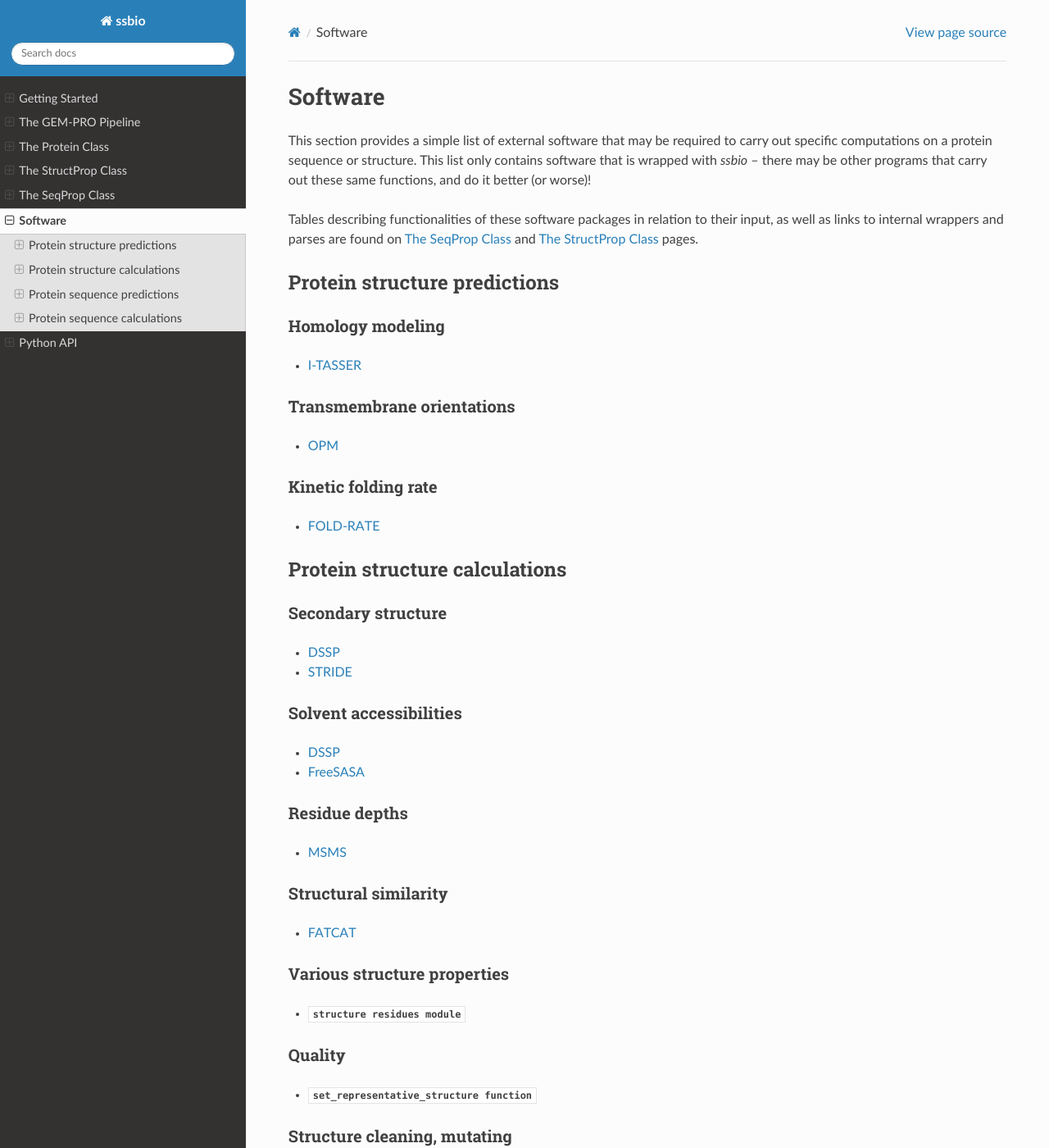
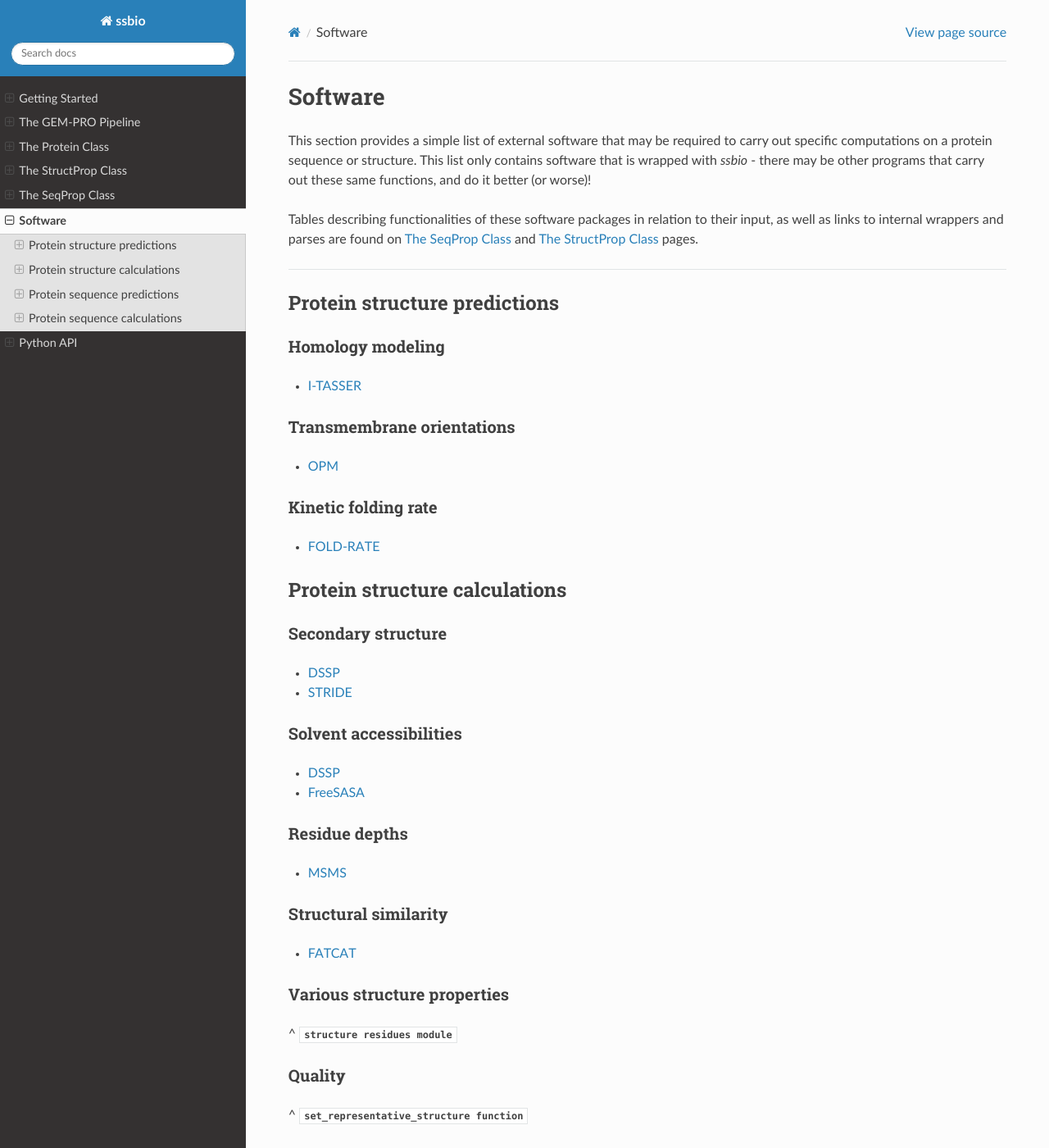
Before and after one commit to SBRG/ssbio, a Sphinx documentation site: the page built from docs/software.rst, in a window 1280 px wide and 1400 px high. Shown: the whole window at 82% size. Built offline with Sphinx 7.4.7 and the Read the Docs theme 2.0.0, drawn with Linux system fonts in a browser that asks for light colours.

Commit message:
Documentation updates

```diff
--- a/docs/software.rst
+++ b/docs/software.rst
@@ -4,16 +4,19 @@
 Software
 ********
 
-This section provides a simple list of external software that may be required to carry out specific computations on a protein sequence or structure. This list only contains software that is wrapped with *ssbio* -- there may be other programs that carry out these same functions, and do it better (or worse)!
+This section provides a simple list of external software that may be required to carry out specific computations on a protein sequence or structure. This list only contains software that is wrapped with *ssbio* - there may be other programs that carry out these same functions, and do it better (or worse)!
 
 Tables describing functionalities of these software packages in relation to their input, as well as links to internal wrappers and parses are found on :ref:`sequence` and :ref:`structure` pages.
+
+
+-------------------------------------------------------------------------------------------------------------------
 
 
 Protein structure predictions
 =============================
 
 Homology modeling
------------------
+^^^^^^^^^^^^^^^^^
 
 .. toctree::
     :maxdepth: 1
@@ -22,7 +25,7 @@ Homology modeling
 
 
 Transmembrane orientations
---------------------------
+^^^^^^^^^^^^^^^^^^^^^^^^^^
 
 .. toctree::
     :maxdepth: 1
@@ -30,7 +33,7 @@ Transmembrane orientations
     instructions/opm
 
 Kinetic folding rate
---------------------
+^^^^^^^^^^^^^^^^^^^^
 
 .. toctree::
     :maxdepth: 1
@@ -41,7 +44,7 @@ Protein structure calculations
 ==============================
 
 Secondary structure
--------------------
+^^^^^^^^^^^^^^^^^^^
 
 .. toctree::
     :maxdepth: 1
@@ -50,7 +53,7 @@ Secondary structure
     instructions/stride
 
 Solvent accessibilities
------------------------
+^^^^^^^^^^^^^^^^^^^^^^^
 
 .. toctree::
     :maxdepth: 1
@@ -59,7 +62,7 @@ Solvent accessibilities
     instructions/freesasa
 
 Residue depths
---------------
+^^^^^^^^^^^^^^
 
 .. toctree::
     :maxdepth: 1
@@ -67,7 +70,7 @@ Residue depths
     instructions/msms
 
 Structural similarity
----------------------
+^^^^^^^^^^^^^^^^^^^^^
 
 .. toctree::
     :maxdepth: 1
@@ -75,26 +78,30 @@ Structural similarity
     instructions/fatcat
 
 Various structure properties
-----------------------------
+^^^^^^^^^^^^^^^^^^^^^^^^^^^^
 
-- :mod:`structure residues module <ssbio.protein.structure.properties.residues>`
+^ :mod:`structure residues module <ssbio.protein.structure.properties.residues>`
 
 Quality
--------
+^^^^^^^
 
-- :func:`set_representative_structure function <ssbio.core.protein.Protein.set_representative_structure>`
+^ :func:`set_representative_structure function <ssbio.core.protein.Protein.set_representative_structure>`
 
 Structure cleaning, mutating
-----------------------------
+^^^^^^^^^^^^^^^^^^^^^^^^^^^^
 
-- :mod:`cleanpdb module <ssbio.protein.structure.utils.cleanpdb>`
-- :mod:`mutatepdb module <ssbio.protein.structure.utils.mutatepdb>`
+^ :mod:`cleanpdb module <ssbio.protein.structure.utils.cleanpdb>`
+^ :mod:`mutatepdb module <ssbio.protein.structure.utils.mutatepdb>`
+
+
+-------------------------------------------------------------------------------------------------------------------
+
 
 Protein sequence predictions
 ============================
 
 Secondary structure
--------------------
+^^^^^^^^^^^^^^^^^^^
 
 .. toctree::
     :maxdepth: 1
@@ -102,7 +109,7 @@ Secondary structure
     instructions/scratch
 
 Solvent accessibilities
------------------------
+^^^^^^^^^^^^^^^^^^^^^^^
 
 .. toctree::
     :maxdepth: 1
@@ -110,12 +117,12 @@ Solvent accessibilities
     instructions/scratch
 
 Thermostability
----------------
+^^^^^^^^^^^^^^^
 
-- :mod:`thermostability module <ssbio.protein.sequence.properties.thermostability>`
+^ :mod:`thermostability module <ssbio.protein.sequence.properties.thermostability>`
 
 Transmembrane domains
----------------------
+^^^^^^^^^^^^^^^^^^^^^
 
 .. toctree::
     :maxdepth: 1
@@ -123,7 +130,7 @@ Transmembrane domains
     instructions/tmhmm
 
 Aggregation propensity
-----------------------
+^^^^^^^^^^^^^^^^^^^^^^
 
 .. toctree::
     :maxdepth: 1
@@ -134,7 +141,7 @@ Protein sequence calculations
 =============================
 
 Various sequence properties
----------------------------
+^^^^^^^^^^^^^^^^^^^^^^^^^^^
 
 .. toctree::
     :maxdepth: 1
@@ -142,7 +149,7 @@ Various sequence properties
     EMBOSS pepstats <instructions/emboss>
 
 Sequence alignment
-------------------
+^^^^^^^^^^^^^^^^^^
 
 .. toctree::
     :maxdepth: 1
```
